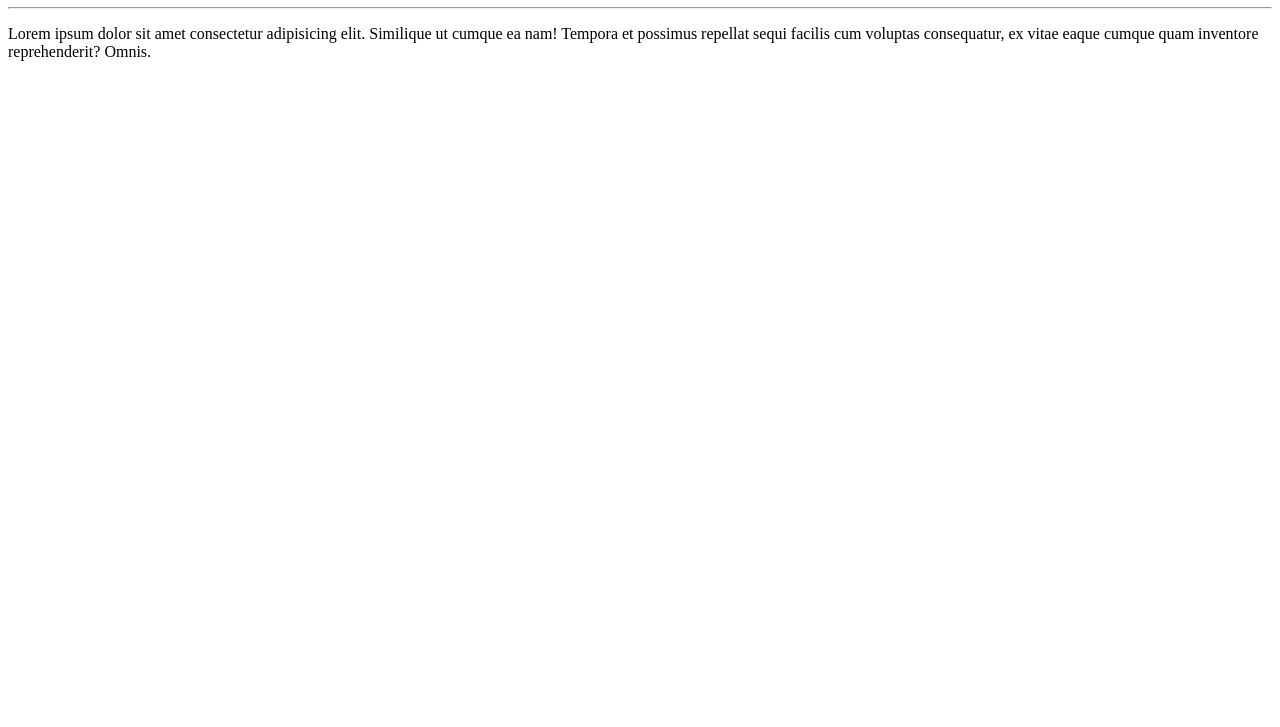
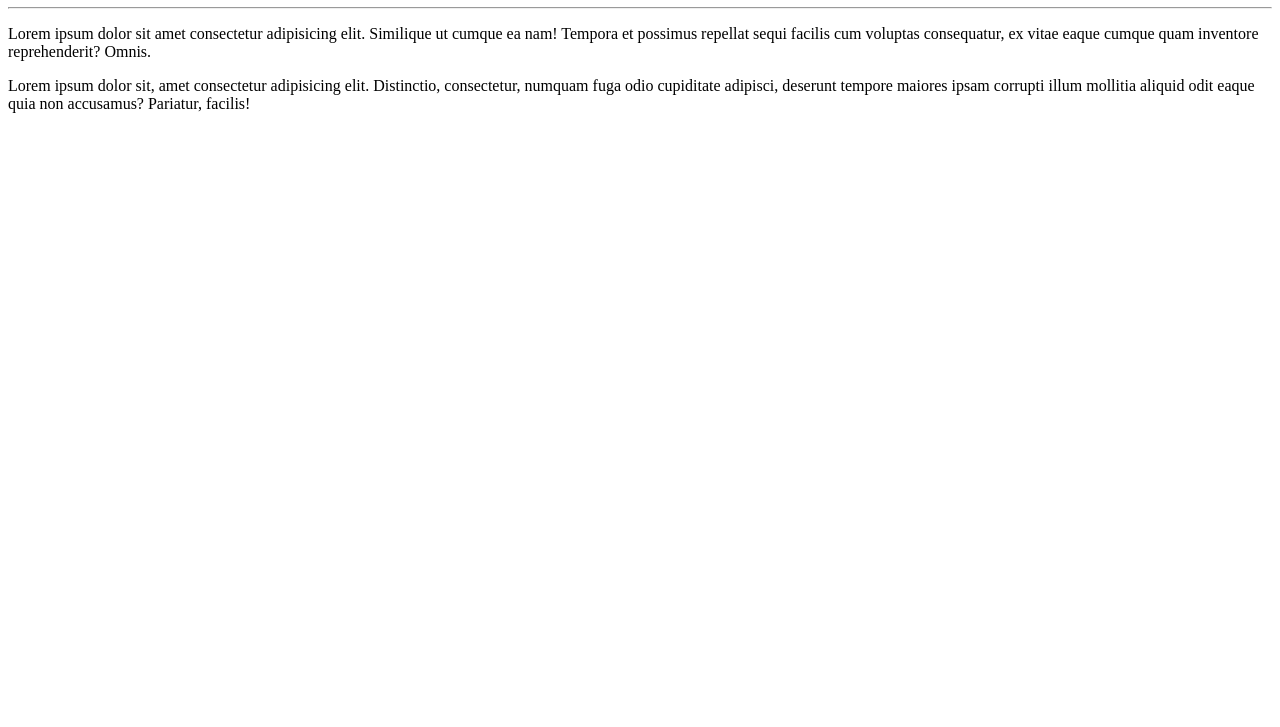
Before and after one commit to PedroDiegoliBurigo/Repositorio-GIT-1, a plain HTML site: page APS-1/index.html in a window 1280 px wide. Shown: the part 73-800 px from the top of the page. Drawn offline with Linux system fonts and the light colour scheme.

Commit message:
adicionei um parágrado

```diff
--- a/APS-1/index.html
+++ b/APS-1/index.html
@@ -9,5 +9,6 @@
     <h1>Mamaco come banana</h1>
     <hr>
     <p>Lorem ipsum dolor sit amet consectetur adipisicing elit. Similique ut cumque ea nam! Tempora et possimus repellat sequi facilis cum voluptas consequatur, ex vitae eaque cumque quam inventore reprehenderit? Omnis.</p>
+    <p>Lorem ipsum dolor sit, amet consectetur adipisicing elit. Distinctio, consectetur, numquam fuga odio cupiditate adipisci, deserunt tempore maiores ipsam corrupti illum mollitia aliquid odit eaque quia non accusamus? Pariatur, facilis!</p>
 </body>
 </html>
```
